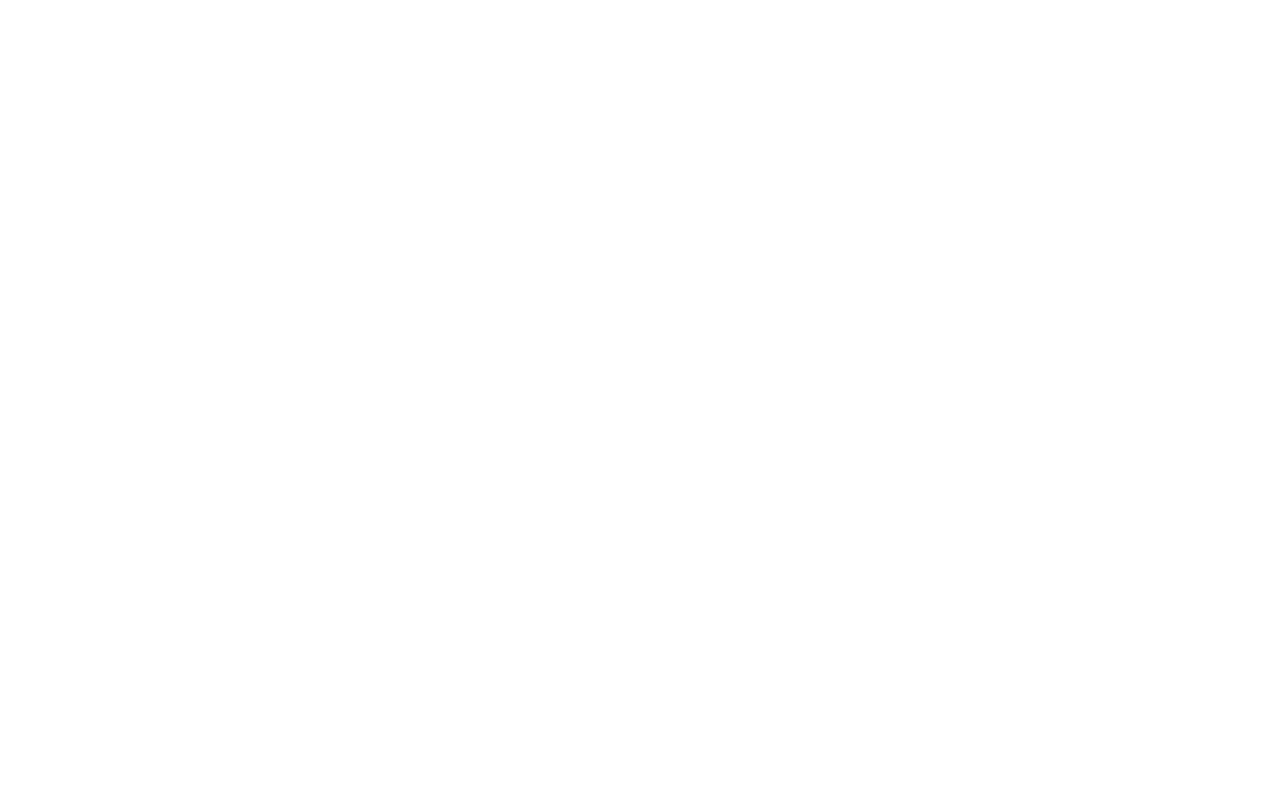
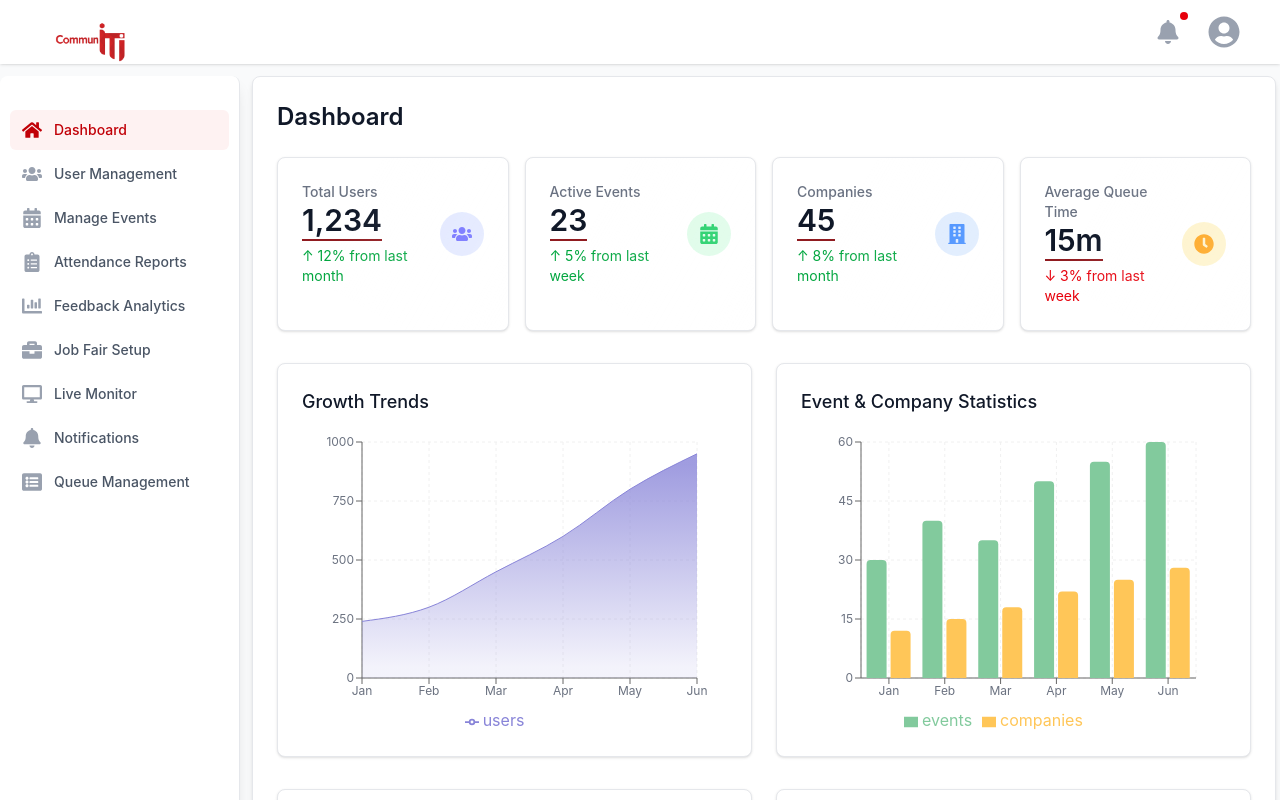
Before and after one commit to ITI-Event-Mangment-Porject/Frontend, a React (Vite) app: page /admin/dashboard in a window 1280 px wide. Shown: the top 800 px of the page. Built offline with nearby package versions, Linux system fonts and the light colour scheme.

Commit message:
feat: Uncomment AdminDashboard route in AppRoutes

```diff
--- a/src/routes/AppRoutes.jsx
+++ b/src/routes/AppRoutes.jsx
@@ -3,13 +3,13 @@ import { Routes, Route, Navigate } from 'react-router-dom';
 import UserManagement from '../pages/admin/UserManagement';
 
 // Admin Pages
-// import AdminDashboard from '../pages/admin/Dashboard';
+import AdminDashboard from '../pages/admin/Dashboard';
 
 const AppRoutes = () => {
   return (
     <Routes>
       {/* Admin routes - using absolute paths */}
-      {/* <Route path="/admin/dashboard" element={<AdminDashboard />} /> */}
+      <Route path="/admin/dashboard" element={<AdminDashboard />} />
       <Route path="/admin/users" element={<UserManagement />} />
 
       {/* Default redirect to admin dashboard */}
```
